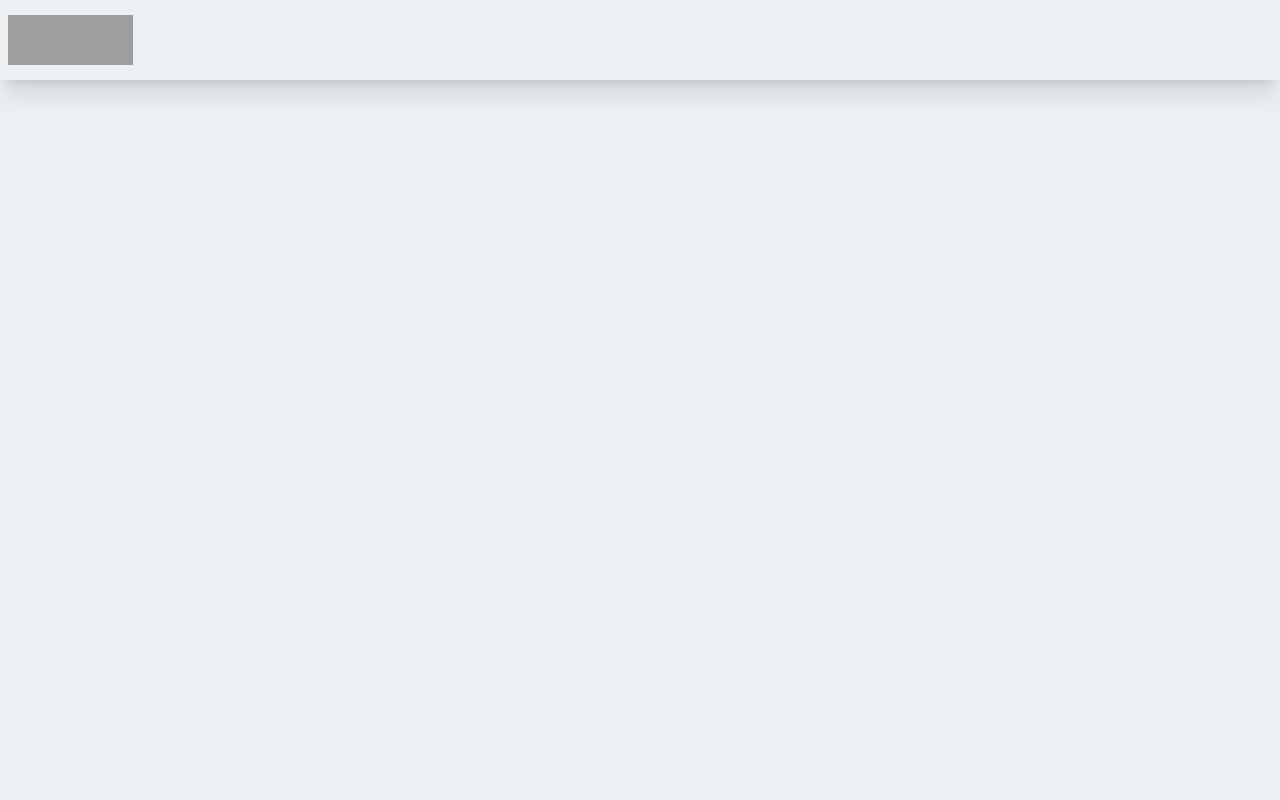
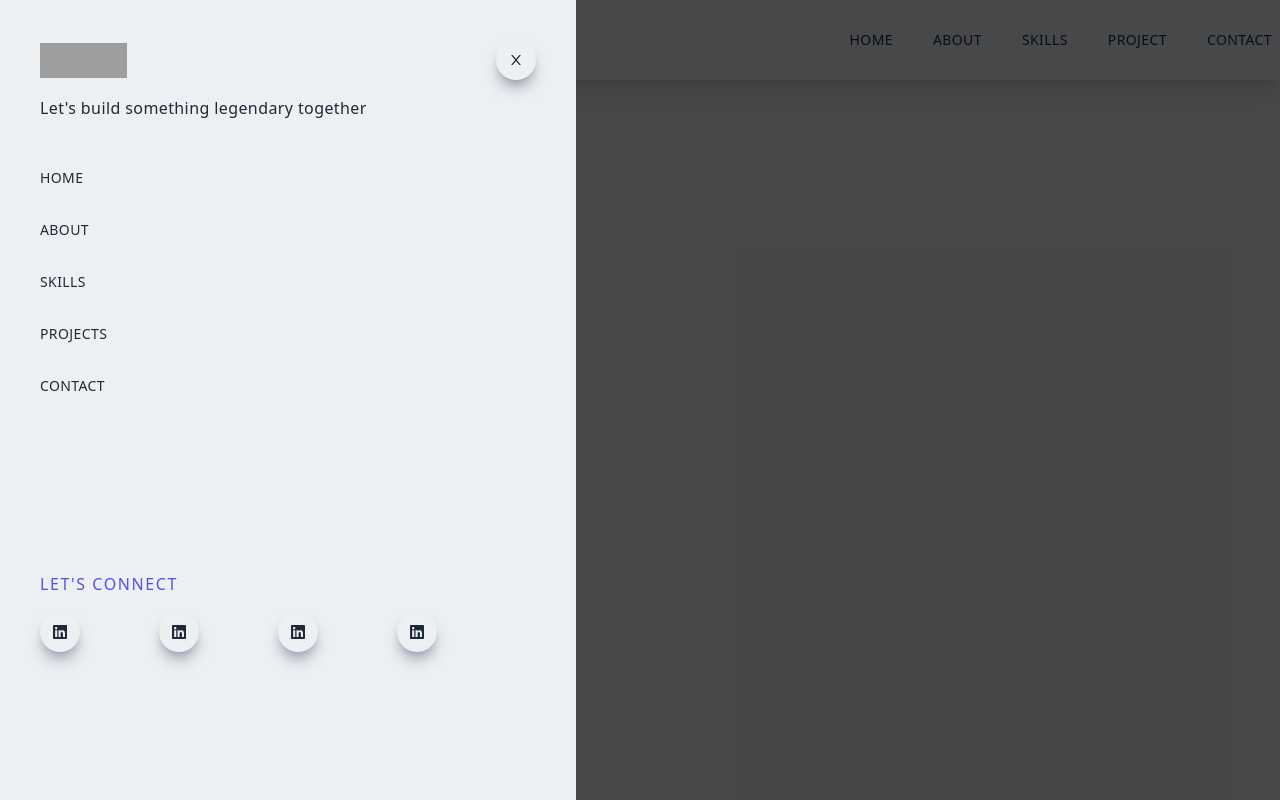
Before and after one commit to mabrursatori/portfolio-next, a Next.js app: page / in a window 1280 px wide. Built offline with nearby package versions, Linux system fonts and the light colour scheme; grey boxes are pictures that could not be loaded.

Commit message:
'sidebar'

```diff
--- a/components/Navbar.jsx
+++ b/components/Navbar.jsx
@@ -1,11 +1,90 @@
 import React from 'react';
 import Image from 'next/image';
+import Link from 'next/link'
+import {AiOutlineClose, AiOutlineMenu} from 'react-icons/ai';
+import {FaLinkedin} from 'react-icons/fa'
 
 const Navbar = () => {
     return (
         <div className='fixed w-full h-20 shadow-xl z-[100]'>
             <div className='flex justify-between items-center w-full h-full px-2 2xl:px-16'>
                 <Image src="/../public/assets/navLogo.png" alt="/" width="125" height="50" />
+                <div>
+                    <ul className="hidden md:flex">
+                        <Link href="/">
+                            <li className="ml-10 text-sm uppercase hover:border-b">Home</li>
+                        </Link>
+                        <Link href="/">
+                            <li className="ml-10 text-sm uppercase hover:border-b">About</li>
+                        </Link>
+                        <Link href="/">
+                            <li className="ml-10 text-sm uppercase hover:border-b">Skills</li>
+                        </Link>
+                        <Link href="/">
+                            <li className="ml-10 text-sm uppercase hover:border-b">Project</li>
+                        </Link>
+                        <Link href="/">
+                            <li className="ml-10 text-sm uppercase hover:border-b">Contact</li>
+                        </Link>
+                    </ul>
+                    <div className="md:hidden">
+                        <AiOutlineMenu size={25}/>
+                    </div>
+                </div>
+            </div>
+
+            <div className="fixed left-0 top-0 w-full h-screen bg-black/70">
+                <div className='fixed left-0 top-0 w-[75] sm:w-[60%] md:w-[45%] h-screen bg-[#ecf0f3] p-10 ease-in duration-50sssssssss0'>
+                    <div>
+                        <div className="flex w-full items-center justify-between">
+                            <Image src="/../public/assets/navLogo.png" alt='/' width='87' height='35' />
+                            <div className='rounded-full shadow-lg shadow-gray-400 p-3 cursor-pointer'>
+                                <AiOutlineClose/>
+                            </div>
+                        </div>
+                        <div>
+                            <p className='w-[85%] md:w-[90%] py-4'>Let's build something legendary together</p>
+                        </div>
+                    </div>
+                    <div className='py-4 flex flex-col'>
+                        <ul className='uppercase'>
+                            <Link href='/'>
+                            <li className='py-4 text-sm'>Home</li>
+                            </Link>
+                            <Link href='/'>
+                            <li className='py-4 text-sm'>About</li>
+                            </Link>
+                            <Link href='/'>
+                            <li className='py-4 text-sm'>Skills</li>
+                            </Link>
+                            <Link href='/'>
+                            <li className='py-4 text-sm'>Projects</li>
+                            </Link>
+                            <Link href='/'>
+                            <li className='py-4 text-sm'>Contact</li>
+                            </Link>
+                        </ul>
+                        <div className='pt-40'>
+                            <p className='uppercase tracking-widest text-[#5651e5]'>
+                                Let's Connect
+                            </p>
+                            <div className='flex items-center justify-between my-4 w-full sm:w-[80%]'>
+                                <div className='rounded-full shadow-lg shadow-gray-400 p-3 cursor-pointer hover:scale-105 ease-in duration-30'>
+                                    <FaLinkedin/>
+                                </div>
+                                <div className='rounded-full shadow-lg shadow-gray-400 p-3 cursor-pointer hover:scale-105 ease-in duration-30'>
+                                    <FaLinkedin/>
+                                </div>
+                                <div className='rounded-full shadow-lg shadow-gray-400 p-3 cursor-pointer hover:scale-105 ease-in duration-30'>
+                                    <FaLinkedin/>
+                                </div>
+                                <div className='rounded-full shadow-lg shadow-gray-400 p-3 cursor-pointer hover:scale-105 ease-in duration-30'>
+                                    <FaLinkedin/>
+                                </div>
+                            </div>
+                        </div>
+                    </div>
+                </div>
             </div>
         </div>
     );
--- a/package.json
+++ b/package.json
@@ -11,7 +11,8 @@
   "dependencies": {
     "next": "12.1.6",
     "react": "18.2.0",
-    "react-dom": "18.2.0"
+    "react-dom": "18.2.0",
+    "react-icons": "^4.4.0"
   },
   "devDependencies": {
     "autoprefixer": "^10.4.7",
```
Also changed, not shown: 1 other file (tests, documents, lock files or other folders).
